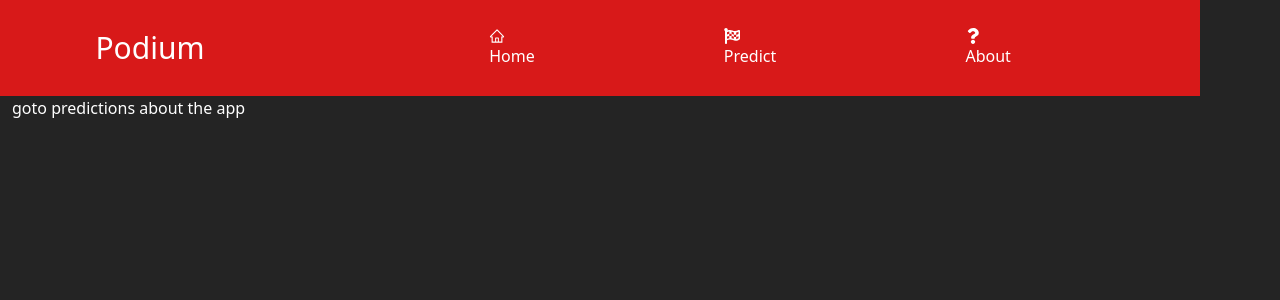
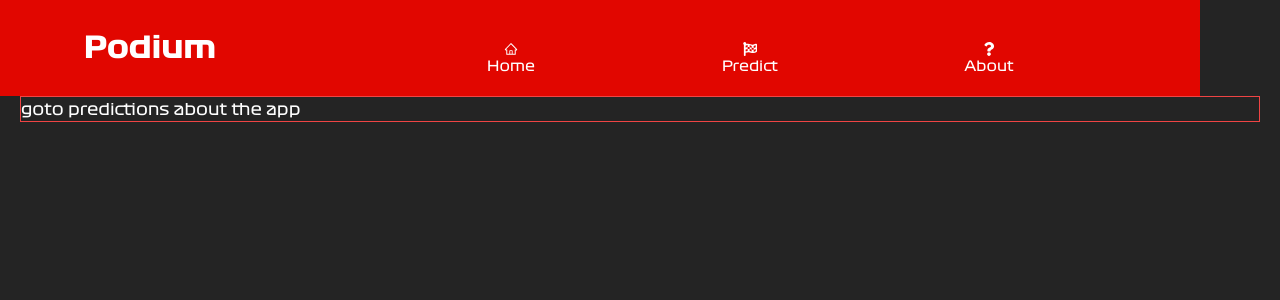
Before and after one commit to MichOchieng/podium, a Next.js app: page / in a window 1280 px wide. Shown: the top 300 px of the page. Built offline with nearby package versions, Linux system fonts and the light colour scheme.

Commit message:
Added nav and card classes

```diff
--- a/public/globals.css
+++ b/public/globals.css
@@ -8,8 +8,9 @@
     background: #242424
   }
   html{
-    color: white
+    color: white;
   }
+
 }
 
 @layer utilities {
@@ -45,13 +46,38 @@
     transition-all ease-in-out duration-500
   }
 
+  .aid{
+    @apply
+    border border-red-500
+  }
+
   .main-container {
     @apply
-    flex flex-col w-full h-fit min-h-full px-3
+    flex flex-col w-full h-full min-h-fit px-5 font-formulaRegular
+  }
+
+  .page-container {
+    @apply
+    flex flex-col items-center justify-center w-full max-w-[1200px] h-full min-h-fit
   }
 
   .navbar {
     @apply
-    flex w-full h-24 max-w-[1200px] bg-[#D81919]
+    flex items-center justify-evenly w-full h-24 max-w-[1200px] bg-[#e10600] font-formulaBold
+  }
+
+  .navButton{
+    @apply
+    h-14 w-14 min-w-fit flex flex-col items-center justify-end font-formulaRegular text-sm
+  }
+
+  .navIcon {
+    @apply
+    text-sm
+  }
+
+  .card {
+    @apply
+    bg-black border border-white rounded-md h-[360px] w-[250px] hover:border-[#e10600] smoothed m-5
   }
 }
```
